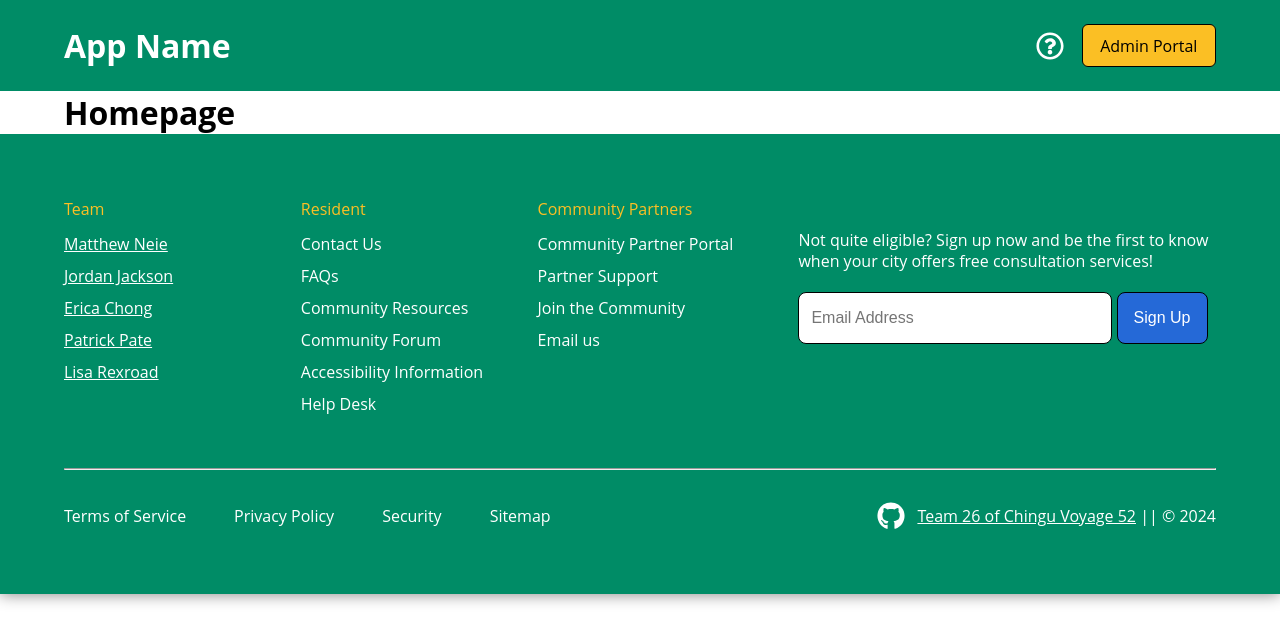
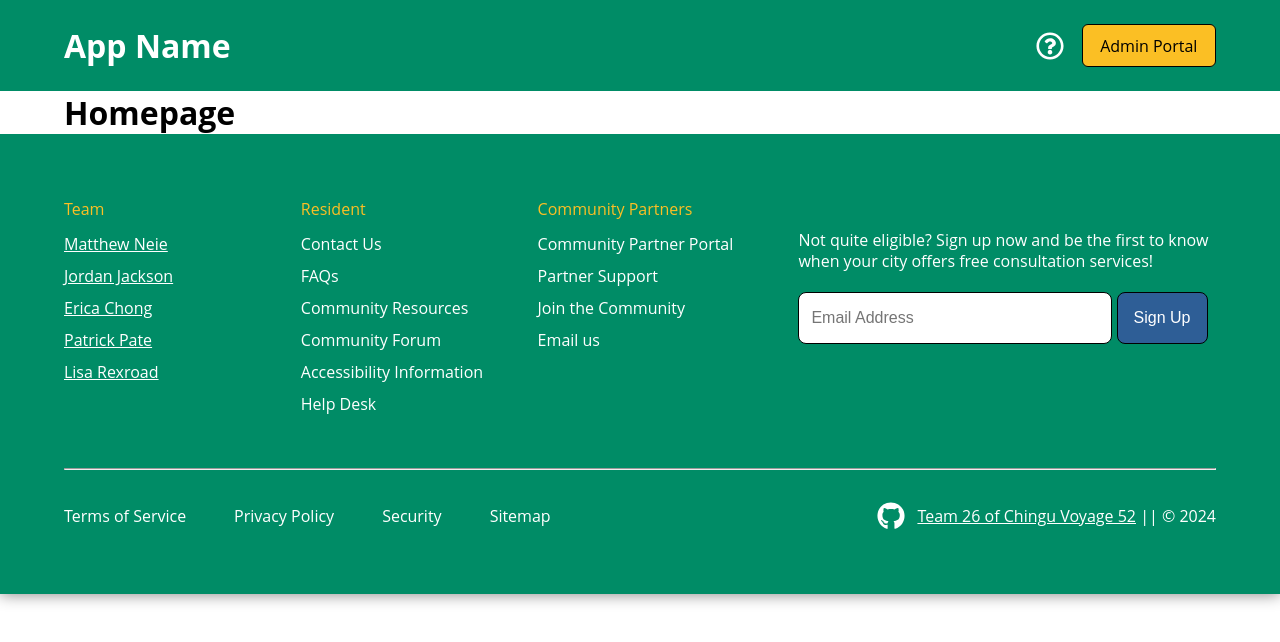
Before and after one commit to chingu-voyages/v52-tier2-team-26, a React (Create React App) app in the folder v52-tier2-team-26/: page / in a window 1280 px wide. In both pictures the pointer is over the button "Sign Up". Shown: the top 642 px of the page. Built offline with nearby package versions, Linux system fonts and the light colour scheme.

Commit message:
Updated button color and hover color in footer.

```diff
--- a/v52-tier2-team-26/src/App.css
+++ b/v52-tier2-team-26/src/App.css
@@ -171,7 +171,8 @@ svg {
   margin-top: 1rem;
 }
 
-.login-wrapper form button:hover {
+.login-wrapper form button:hover,
+.email-sign-up button:hover {
   background-color: var(--button-hover);
 }
 
@@ -196,6 +197,7 @@ p.no-account {
 .Missing p {
   padding: 1rem;
 }
+
 
 /* ========= Footer Styles ========= */
 .Footer {
@@ -266,7 +268,7 @@ form.email-sign-up {
 }
 
 .email-sign-up button {
-  background-color: #2569d7;
+  background-color: var(--button);
   color: white;
   padding: 1rem;
   cursor: pointer;
```
